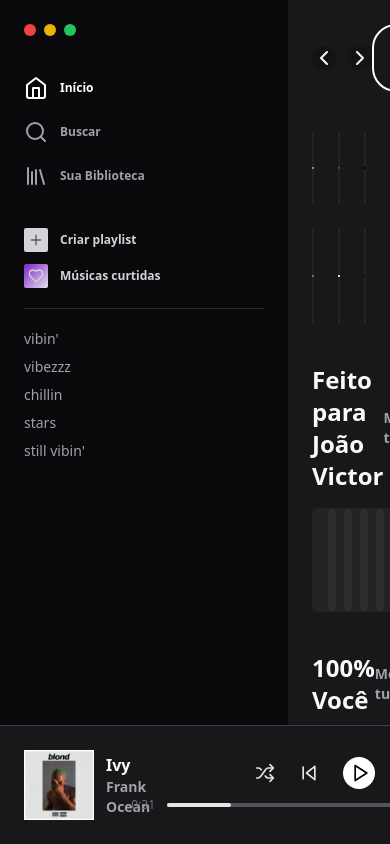
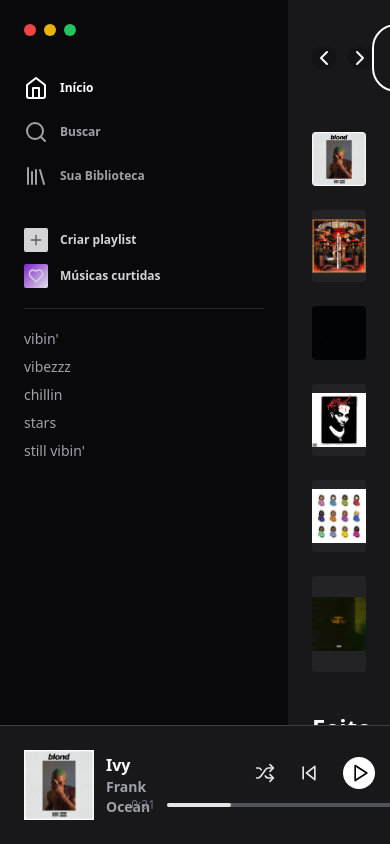
Before and after one commit to joaovictornovais/spotify-clone, a React (Create React App) app: page / in a window 390 px wide. Built offline with nearby package versions, Linux system fonts and the light colour scheme; the HTML template or start-up script is replaced by a standard one.

Commit message:
Responsive Home Section

```diff
--- a/src/components/FavoriteArtists.js
+++ b/src/components/FavoriteArtists.js
@@ -39,7 +39,7 @@
       <a href="#" className="text-sm font-bold text-zinc-400 hover:underline">Mostrar tudo</a>
     </div>
 
-      <div className="grid grid-cols-4 gap-4 mt-4">
+      <div className="grid grid-cols-2 md:grid-cols-4 gap-4 mt-4">
         {
           playlists.map((playlist) => (
             <a href="#" className="bg-white/5 p-5 rounded-md hover:bg-white/10 flex flex-col gap-2">
--- a/src/components/MadeFor.js
+++ b/src/components/MadeFor.js
@@ -47,7 +47,7 @@
       <a href="#" className="text-sm font-bold text-zinc-400 hover:underline">Mostrar tudo</a>
     </div>
 
-      <div className="grid grid-cols-5 gap-4 mt-4">
+      <div className="grid grid-cols-2 md:grid-cols-4 gap-4 mt-4">
         {
           playlists.map((playlist) => (
             <a href="#" className="bg-white/5 p-3 rounded-md hover:bg-white/10 flex flex-col gap-2">
--- a/src/components/RecentlyPlayed.js
+++ b/src/components/RecentlyPlayed.js
@@ -40,7 +40,7 @@
       <a href="#" className="text-sm font-bold text-zinc-400 hover:underline">Mostrar tudo</a>
     </div>
 
-      <div className="grid grid-cols-4 gap-4 mt-4">
+      <div className="grid grid-cols-2 md:grid-cols-4 gap-4 mt-4">
         {
           playlists.map((playlist) => (
             <a href="#" className="bg-white/5 p-3 rounded-md hover:bg-white/10 flex flex-col gap-2">
--- a/src/components/Recommended.js
+++ b/src/components/Recommended.js
@@ -58,7 +58,7 @@
   return (
     <>
     <h1 className="text-3xl font-bold mt-10">{greetings}</h1>
-    <div className="grid grid-cols-3 gap-6 mt-5">
+    <div className="grid grid-cols-1 md:grid-cols-3 gap-6 mt-5">
       {
         albums.map((album) => (
           <a href="#" className="bg-white/5 rounded group flex items-center gap-4 overflow-hidden hover:bg-white/10 transition-colors">
--- a/src/components/You.js
+++ b/src/components/You.js
@@ -39,7 +39,7 @@
       <a href="#" className="text-sm font-bold text-zinc-400 hover:underline">Mostrar tudo</a>
     </div>
 
-      <div className="grid grid-cols-5 gap-4 mt-4">
+      <div className="grid grid-cols-2 md:grid-cols-4 gap-4 mt-4">
         {
           playlists.map((playlist) => (
             <a href="#" className="bg-white/5 p-3 rounded-md hover:bg-white/10 flex flex-col gap-2">
```
